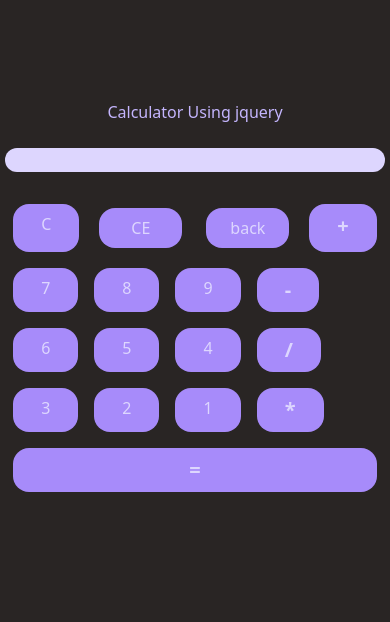
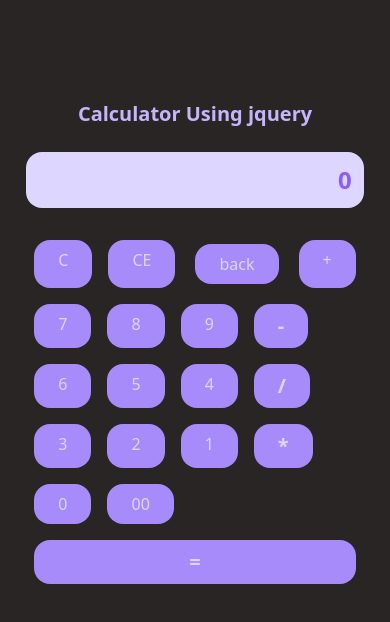
Before and after one commit to KaranRajiwade/simpleCalculator, a plain HTML site: page docs/index.html in a window 390 px wide. Drawn offline with nearby package versions, Linux system fonts and the light colour scheme.

Commit message:
initial commit 2

```diff
--- a/docs/index.html
+++ b/docs/index.html
@@ -3,49 +3,60 @@
 <head>
     <meta charset="UTF-8">
     <meta name="viewport" content="width=device-width, initial-scale=1.0">
-    <title>Document</title>
+    <title>Calculator</title>
     <link rel="stylesheet" href="./style.css">
 </head>
 <body  class="mt-20 container flex justify-center items-center bg-stone-800 ">
-    <div class=" flex flex-col ">
-            <p class="text-violet-300 text-center mt-5">Calculator Using jquery</p>
+    <div class=" flex flex-col mx-">
+            <p class="text-violet-300 text-center mt-5 text-xl font-bold">Calculator Using jquery</p>
 
             <div class=" flex flex-row  text-violet-500">
-                <p class="input my-6 py-3 px-3 text-2xl font-bold  bg-violet-200 w-full text-end rounded-2xl"></p>
+                <p class="input my-6 py-3 px-3 text-2xl font-bold  bg-violet-200 w-full text-end rounded-2xl">0</p>
             </div>
 
                     <div class="calc-row-1 flex flex-row">
-                        <div id="clearEntry" class="ScreenO C bg-violet-400 text-violet-200 outline outline-transparent md:px-9 md:py-2 md:mx-3 md:my-3 px-7 py-2 mx-2 my-2 rounded-2xl hover:outline-violet-400 hover:text-violet-400 hover:bg-transparent">C</div>
-                        <div id="clear" class="ScreenO CE bg-violet-400 text-violet-200 outline outline-transparent px-8 py-2 mx-3 my-3 rounded-2xl hover:outline-violet-400 hover:text-violet-400 hover:bg-transparent  text-center">CE</div>
+                        <div id="clearEntry" class="ScreenO C bg-violet-400 text-violet-200 outline outline-transparent md:px-9 md:py-2 md:mx-3 md:my-3 px-6 py-2 mx-2 my-2 rounded-2xl hover:outline-violet-400 hover:text-violet-400 hover:bg-transparent">C</div>
+                        <div id="clear" class="ScreenO CE bg-violet-400 text-violet-200 outline outline-transparent md:px-9 md:py-2 md:mx-3 md:my-3 px-6 py-2 mx-2 my-2 rounded-2xl hover:outline-violet-400 hover:text-violet-400 hover:bg-transparent  text-center">CE</div>
                         <div id="back" class="ScreenO BACK bg-violet-400 text-violet-200 outline outline-transparent px-6 py-2 mx-3 my-3 rounded-2xl hover:outline-violet-400 hover:text-violet-400 hover:bg-transparent fixed-width text-center">back</div>
-                        <div class=" operation PLUS bg-violet-400 text-center font-bold text-xl text-violet-200 outline outline-transparent md:px-9 md:py-2 md:mx-3 md:my-3 px-7 py-2 mx-2 my-2 rounded-2xl hover:outline-violet-400 hover:text-violet-400 hover:bg-transparent ">+</div>
+                        <div class=" operation PLUS bg-violet-400 text-violet-200 outline outline-transparent md:px-9 md:py-2 md:mx-3 md:my-3 px-6 py-2 mx-2 my-2 rounded-2xl hover:outline-violet-400 hover:text-violet-400 hover:bg-transparent">+</div>
                     </div>
 
 
                     <div class="calc-row-2 flex flex-row w-full">
-                        <div class="button  bg-violet-400 text-violet-200 outline outline-transparent md:px-9 md:py-2 md:mx-3 md:my-3 px-7 py-2 mx-2 my-2 rounded-2xl hover:outline-violet-400 hover:text-violet-400 hover:bg-transparent">7</div>
-                        <div class="button  bg-violet-400 text-violet-200 outline outline-transparent md:px-9 md:py-2 md:mx-3 md:my-3 px-7 py-2 mx-2 my-2 rounded-2xl hover:outline-violet-400 hover:text-violet-400 hover:bg-transparent">8</div>
-                        <div class="button  bg-violet-400 text-violet-200 outline outline-transparent md:px-9 md:py-2 md:mx-3 md:my-3 px-7 py-2 mx-2 my-2 rounded-2xl hover:outline-violet-400 hover:text-violet-400 hover:bg-transparent">9</div>
-                        <div class=" operation MINUS bg-violet-400 text-center font-bold text-xl text-violet-200 outline outline-transparent md:px-9 md:py-2 md:mx-3 md:my-3 px-7 py-2 mx-2 my-2 rounded-2xl hover:outline-violet-400 hover:text-violet-400 hover:bg-transparent">-</div>
+                        <div class="button  bg-violet-400 text-violet-200 outline outline-transparent md:px-9 md:py-2 md:mx-3 md:my-3 px-6 py-2 mx-2 my-2 rounded-2xl hover:outline-violet-400 hover:text-violet-400 hover:bg-transparent">7</div>
+                        <div class="button  bg-violet-400 text-violet-200 outline outline-transparent md:px-9 md:py-2 md:mx-3 md:my-3 px-6 py-2 mx-2 my-2 rounded-2xl hover:outline-violet-400 hover:text-violet-400 hover:bg-transparent">8</div>
+                        <div class="button  bg-violet-400 text-violet-200 outline outline-transparent md:px-9 md:py-2 md:mx-3 md:my-3 px-6 py-2 mx-2 my-2 rounded-2xl hover:outline-violet-400 hover:text-violet-400 hover:bg-transparent">9</div>
+
+                        <div class=" operation MINUS bg-violet-400 text-center font-bold text-xl text-violet-200 outline outline-transparent md:px-9 md:py-2 md:mx-3 md:my-3 px-6 py-2 mx-2 my-2 rounded-2xl hover:outline-violet-400 hover:text-violet-400 hover:bg-transparent">-</div>
                     </div>
 
                     <div class="calc-row-3 flex flex-row w-full">
-                        <div class="button bg-violet-400 text-violet-200 outline outline-transparent md:px-9 md:py-2 md:mx-3 md:my-3 px-7 py-2 mx-2 my-2 rounded-2xl hover:outline-violet-400 hover:text-violet-400 hover:bg-transparent">6</div>
-                        <div class="button bg-violet-400 text-violet-200 outline outline-transparent md:px-9 md:py-2 md:mx-3 md:my-3 px-7 py-2 mx-2 my-2 rounded-2xl hover:outline-violet-400 hover:text-violet-400 hover:bg-transparent">5</div>
-                        <div class="button bg-violet-400 text-violet-200 outline outline-transparent md:px-9 md:py-2 md:mx-3 md:my-3 px-7 py-2 mx-2 my-2 rounded-2xl hover:outline-violet-400 hover:text-violet-400 hover:bg-transparent">4</div>
-                        <div class=" operation DIVIDE bg-violet-400 text-center font-bold text-xl text-violet-200 outline outline-transparent md:px-9 md:py-2 md:mx-3 md:my-3 px-7 py-2 mx-2 my-2 rounded-2xl hover:outline-violet-400 hover:text-violet-400 hover:bg-transparent">/</div>
+                        <div class="button bg-violet-400 text-violet-200 outline outline-transparent md:px-9 md:py-2 md:mx-3 md:my-3 px-6 py-2 mx-2 my-2 rounded-2xl hover:outline-violet-400 hover:text-violet-400 hover:bg-transparent">6</div>
+                        <div class="button bg-violet-400 text-violet-200 outline outline-transparent md:px-9 md:py-2 md:mx-3 md:my-3 px-6 py-2 mx-2 my-2 rounded-2xl hover:outline-violet-400 hover:text-violet-400 hover:bg-transparent">5</div>
+                        <div class="button bg-violet-400 text-violet-200 outline outline-transparent md:px-9 md:py-2 md:mx-3 md:my-3 px-6 py-2 mx-2 my-2 rounded-2xl hover:outline-violet-400 hover:text-violet-400 hover:bg-transparent">4</div>
+                        <div class=" operation DIVIDE bg-violet-400 text-center font-bold text-xl text-violet-200 outline outline-transparent md:px-9 md:py-2 md:mx-3 md:my-3 px-6 py-2 mx-2 my-2 rounded-2xl hover:outline-violet-400 hover:text-violet-400 hover:bg-transparent">/</div>
                     </div>
 
                     <div class="calc-row-4 flex flex-row w-full">
-                        <div class="button bg-violet-400 text-violet-200 outline outline-transparent md:px-9 md:py-2 md:mx-3 md:my-3 px-7 py-2 mx-2 my-2 rounded-2xl hover:outline-violet-400 hover:text-violet-400 hover:bg-transparent">3</div>
-                        <div class="button bg-violet-400 text-violet-200 outline outline-transparent md:px-9 md:py-2 md:mx-3 md:my-3 px-7 py-2 mx-2 my-2 rounded-2xl hover:outline-violet-400 hover:text-violet-400 hover:bg-transparent">2</div>
-                        <div class="button bg-violet-400 text-violet-200 outline outline-transparent md:px-9 md:py-2 md:mx-3 md:my-3 px-7 py-2 mx-2 my-2 rounded-2xl hover:outline-violet-400 hover:text-violet-400 hover:bg-transparent">1</div>
-                        <div class="operation MULTIPLY bg-violet-400 text-center font-bold text-xl text-violet-200 outline outline-transparent md:px-9 md:py-2 md:mx-3 md:my-3 px-7 py-2 mx-2 my-2 rounded-2xl hover:outline-violet-400 hover:text-violet-400 hover:bg-transparent">*</div>
+                        <div class="button bg-violet-400 text-violet-200 outline outline-transparent md:px-9 md:py-2 md:mx-3 md:my-3 px-6 py-2 mx-2 my-2 rounded-2xl hover:outline-violet-400 hover:text-violet-400 hover:bg-transparent">3</div>
+                        <div class="button bg-violet-400 text-violet-200 outline outline-transparent md:px-9 md:py-2 md:mx-3 md:my-3 px-6 py-2 mx-2 my-2 rounded-2xl hover:outline-violet-400 hover:text-violet-400 hover:bg-transparent">2</div>
+                        <div class="button bg-violet-400 text-violet-200 outline outline-transparent md:px-9 md:py-2 md:mx-3 md:my-3 px-6 py-2 mx-2 my-2 rounded-2xl hover:outline-violet-400 hover:text-violet-400 hover:bg-transparent">1</div>
+                        <div class="operation MULTIPLY bg-violet-400 text-center font-bold text-xl text-violet-200 outline outline-transparent md:px-9 md:py-2 md:mx-3 md:my-3 px-6 py-2 mx-2 my-2 rounded-2xl hover:outline-violet-400 hover:text-violet-400 hover:bg-transparent">*</div>
+                    </div>
+
+                    <div class="calc-row-4 flex flex-row w-full">
+                        <div
+                            class="button  bg-violet-400 text-violet-200 outline outline-transparent md:px-9 md:py-2 md:mx-3 md:my-3 px-6 py-2 mx-2 my-2 rounded-2xl hover:outline-violet-400 hover:text-violet-400 hover:bg-transparent">
+                            0</div>
+                        <div
+                            class="button  bg-violet-400 text-violet-200 outline outline-transparent md:px-9 md:py-2 md:mx-3 md:my-3 px-6 py-2 mx-2 my-2 rounded-2xl hover:outline-violet-400 hover:text-violet-400 hover:bg-transparent">
+                            00</div>
+
                     </div>
 
 
 
-                    <div class="CALCULATE bg-violet-400 text-center font-bold text-xl text-violet-200 outline outline-transparent md:px-9 md:py-2 md:mx-3 md:my-3 px-7 py-2 mx-2 my-2 rounded-2xl hover:outline-violet-400 hover:text-violet-400 hover:bg-transparent">=</div>
+                    <div class="CALCULATE bg-violet-400 text-center font-bold text-xl text-violet-200 outline outline-transparent md:px-9 md:py-2 md:mx-3 md:my-3 px-6 py-2 mx-2 my-2 rounded-2xl hover:outline-violet-400 hover:text-violet-400 hover:bg-transparent">=</div>
 
 
     </div>
```
